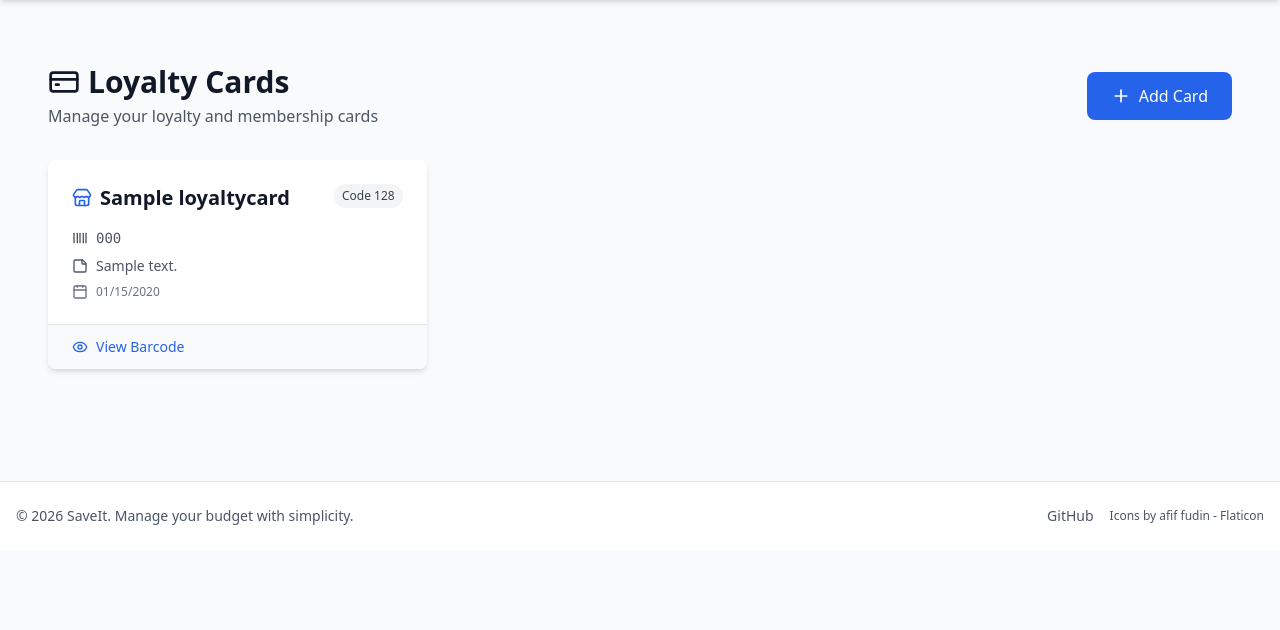
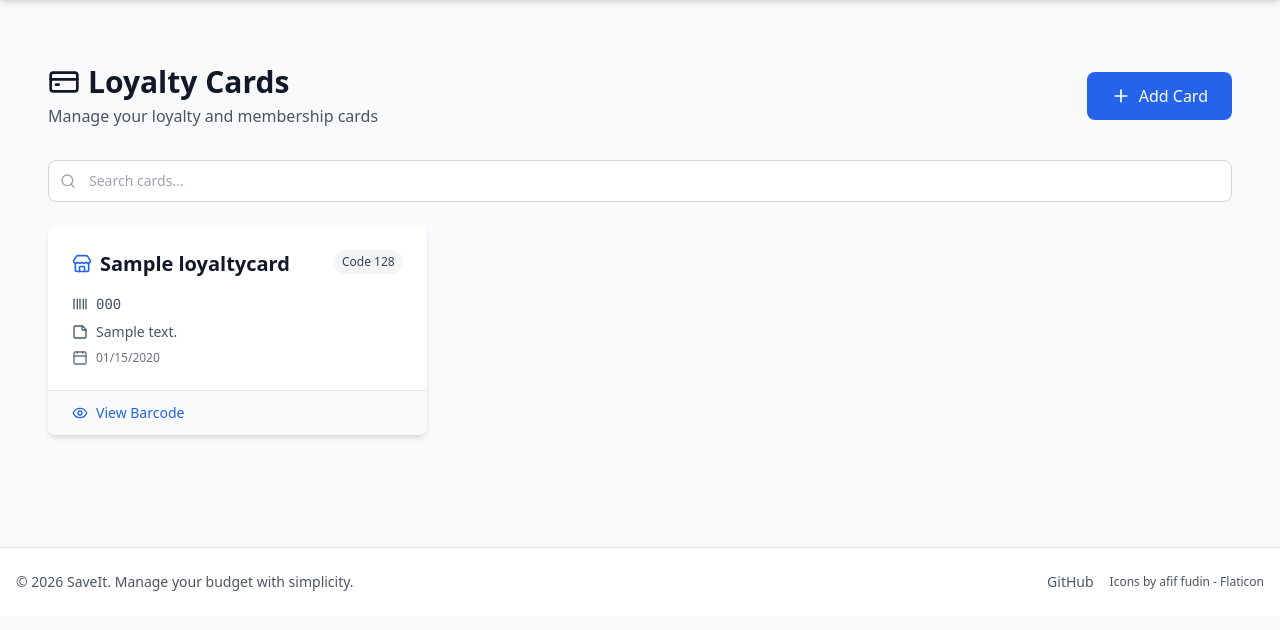
Before and after one commit to Orfico/saveit, a Django app: page /loyalty-cards/ in a window 1280 px wide. Shown: the part 65-695 px from the top of the page. Run offline with Django 5.2, Linux system fonts and the light colour scheme; a user stored in the database is signed in; tables that the repository leaves empty hold one stand-in row (values such as "Sample post"); some libraries are stand-ins or nearby versions.

Commit message:
﻿feat: add search with autocomplete to loyalty cards
Client-side search bar above the cards grid (only rendered when
cards exist). As the user types:
- Cards are filtered in real time (show/hide .card-item elements)
- A dropdown autocomplete lists matching store names, with the
  matched portion highlighted in blue-600 bold
- Clicking a suggestion fills the input and applies the filter
- A clear (X) button appears when the input is non-empty
- Pressing Escape clears the search
- A "no results" state with search-x icon is shown when nothing matches

Implementation:
- template: search input + autocomplete ul + data-store-name attribute
  on each card-item + #no-search-results empty state
- loyalty_cards.js: initCardSearch() function, called from DOMContentLoaded
- it/fr .po: Search cards... and No cards match your search. translated

Co-Authored-By: Claude Sonnet 4.6 <noreply@anthropic.com>

```diff
--- a/core/static/core/js/loyalty_cards.js
+++ b/core/static/core/js/loyalty_cards.js
@@ -111,6 +111,92 @@ function showNotification(message, type) {
     }, 3000);
 }
 
+// Card search with autocomplete
+function initCardSearch() {
+    var input = document.getElementById('card-search');
+    if (!input) return;
+
+    var list      = document.getElementById('card-autocomplete');
+    var clearBtn  = document.getElementById('card-search-clear');
+    var noResults = document.getElementById('no-search-results');
+    var grid      = document.getElementById('cards-grid');
+    var items     = Array.from(document.querySelectorAll('.card-item')).map(function(el) {
+        return { el: el, name: el.dataset.storeName || '' };
+    });
+
+    function filterCards(query) {
+        var q = query.trim().toLowerCase();
+        var visible = 0;
+        items.forEach(function(item) {
+            var match = !q || item.name.toLowerCase().indexOf(q) !== -1;
+            item.el.style.display = match ? '' : 'none';
+            if (match) visible++;
+        });
+        if (noResults) noResults.classList.toggle('hidden', visible > 0 || !q);
+        if (grid)      grid.classList.toggle('hidden', visible === 0 && !!q);
+        if (clearBtn)  clearBtn.classList.toggle('hidden', !q);
+    }
+
+    function buildSuggestions(query) {
+        var q = query.trim().toLowerCase();
+        list.innerHTML = '';
+        if (!q) { list.classList.add('hidden'); return; }
+        var seen = {};
+        var matches = items.filter(function(item) {
+            var n = item.name.toLowerCase();
+            if (n.indexOf(q) !== -1 && !seen[n]) { seen[n] = true; return true; }
+            return false;
+        });
+        if (!matches.length) { list.classList.add('hidden'); return; }
+        matches.forEach(function(item) {
+            var li      = document.createElement('li');
+            var lc      = item.name.toLowerCase();
+            var idx     = lc.indexOf(q);
+            var before  = item.name.slice(0, idx);
+            var match   = item.name.slice(idx, idx + q.length);
+            var after   = item.name.slice(idx + q.length);
+            li.className = 'px-4 py-2.5 flex items-center gap-2.5 cursor-pointer hover:bg-gray-50 text-sm text-gray-700 transition-colors';
+            li.innerHTML = '<i data-lucide="credit-card" class="w-3.5 h-3.5 text-blue-500 flex-shrink-0"></i>'
+                + '<span>' + before + '<strong class="text-blue-600">' + match + '</strong>' + after + '</span>';
+            li.addEventListener('mousedown', function(e) {
+                e.preventDefault();
+                input.value = item.name;
+                list.classList.add('hidden');
+                filterCards(item.name);
+            });
+            list.appendChild(li);
+        });
+        lucide.createIcons();
+        list.classList.remove('hidden');
+    }
+
+    input.addEventListener('input', function() {
+        filterCards(input.value);
+        buildSuggestions(input.value);
+    });
+    input.addEventListener('focus', function() {
+        if (input.value.trim()) buildSuggestions(input.value);
+    });
+    input.addEventListener('blur', function() {
+        setTimeout(function() { list.classList.add('hidden'); }, 150);
+    });
+    input.addEventListener('keydown', function(e) {
+        if (e.key === 'Escape') {
+            input.value = '';
+            filterCards('');
+            list.classList.add('hidden');
+        }
+    });
+    if (clearBtn) {
+        clearBtn.addEventListener('click', function() {
+            input.value = '';
+            filterCards('');
+            list.classList.add('hidden');
+            input.focus();
+        });
+    }
+}
+
 // Event listeners
 document.addEventListener('DOMContentLoaded', function() {
     lucide.createIcons();
@@ -142,4 +228,6 @@ document.addEventListener('DOMContentLoaded', function() {
             closeAddModal();
         }
     });
+
+    initCardSearch();
 });
--- a/templates/core/loyalty_cards_list.html
+++ b/templates/core/loyalty_cards_list.html
@@ -26,12 +26,32 @@
         </button>
     </div>
 
+    <!-- Search bar -->
+    {% if cards %}
+    <div class="relative mb-6">
+      <div class="relative">
+        <i data-lucide="search" class="absolute left-3 top-1/2 -translate-y-1/2 w-4 h-4 text-gray-400 pointer-events-none"></i>
+        <input type="text" id="card-search" autocomplete="off"
+               placeholder="{% trans "Search cards..." %}"
+               class="w-full pl-10 pr-10 py-2.5 border border-gray-300 rounded-lg text-sm focus:ring-2 focus:ring-blue-500 focus:border-transparent bg-white">
+        <button id="card-search-clear"
+                class="hidden absolute right-3 top-1/2 -translate-y-1/2 text-gray-400 hover:text-gray-600 transition-colors">
+          <i data-lucide="x" class="w-4 h-4"></i>
+        </button>
+      </div>
+      <ul id="card-autocomplete"
+          class="hidden absolute z-20 left-0 right-0 top-full mt-1 bg-white border border-gray-200 rounded-lg shadow-lg overflow-hidden divide-y divide-gray-50">
+      </ul>
+    </div>
+    {% endif %}
+
     <!-- Cards List -->
     {% if cards %}
-    <div class="grid grid-cols-1 md:grid-cols-2 lg:grid-cols-3 gap-6">
+    <div class="grid grid-cols-1 md:grid-cols-2 lg:grid-cols-3 gap-6" id="cards-grid">
     {% for card in cards %}
     <div class="bg-white rounded-lg shadow-md hover:shadow-xl transition-shadow cursor-pointer card-item"
-         data-card-id="{{ card.id }}">
+         data-card-id="{{ card.id }}"
+         data-store-name="{{ card.store_name }}">
             <div class="p-6">
                 <div class="flex justify-between items-start mb-4">
                     <h3 class="text-xl font-semibold text-gray-900 flex items-center gap-2">
@@ -72,6 +92,13 @@
         </div>
         {% endfor %}
     </div>
+
+    <!-- No search results -->
+    <div id="no-search-results" class="hidden text-center py-12">
+      <i data-lucide="search-x" class="w-14 h-14 mx-auto text-gray-300 mb-3"></i>
+      <p class="text-gray-500 text-sm">{% trans "No cards match your search." %}</p>
+    </div>
+
     {% else %}
     <!-- Empty State -->
     <div class="text-center py-16 bg-white rounded-lg shadow">
```
Also changed, not shown: locale/fr/LC_MESSAGES/django.po, locale/it/LC_MESSAGES/django.po, 2 other files.
